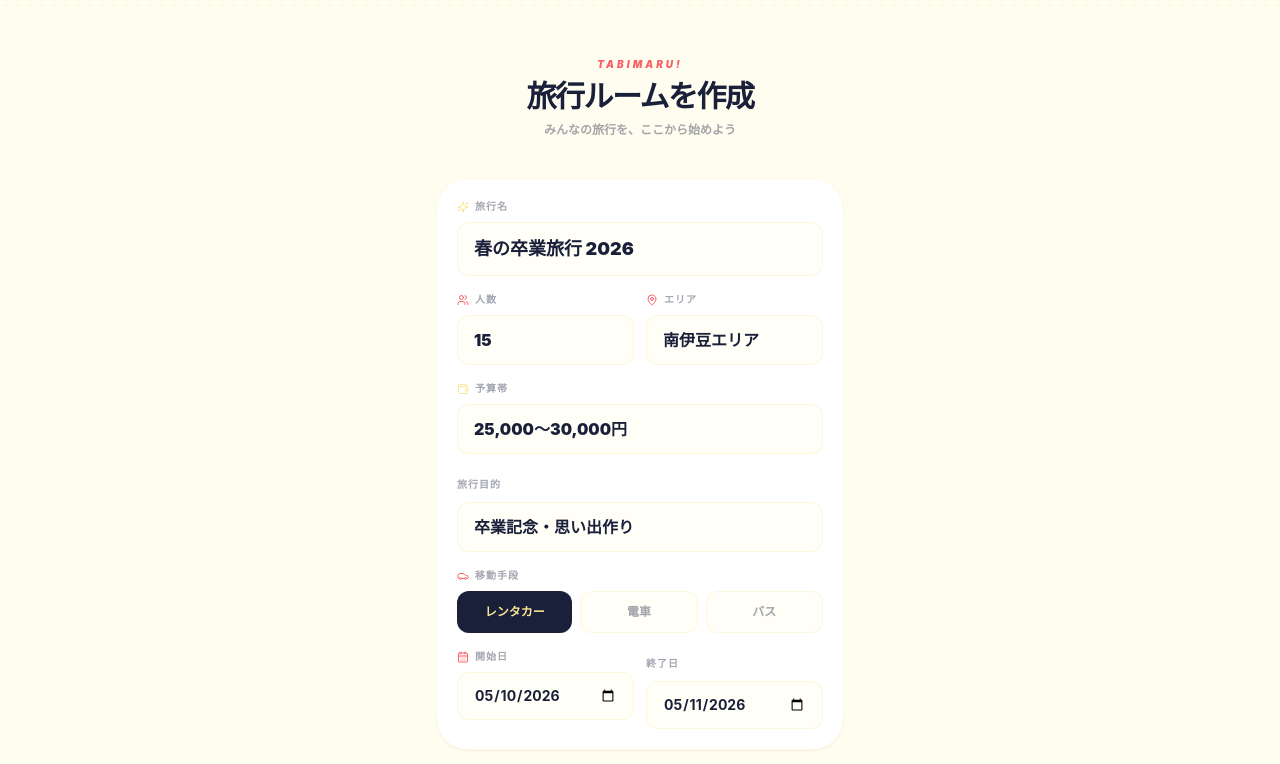
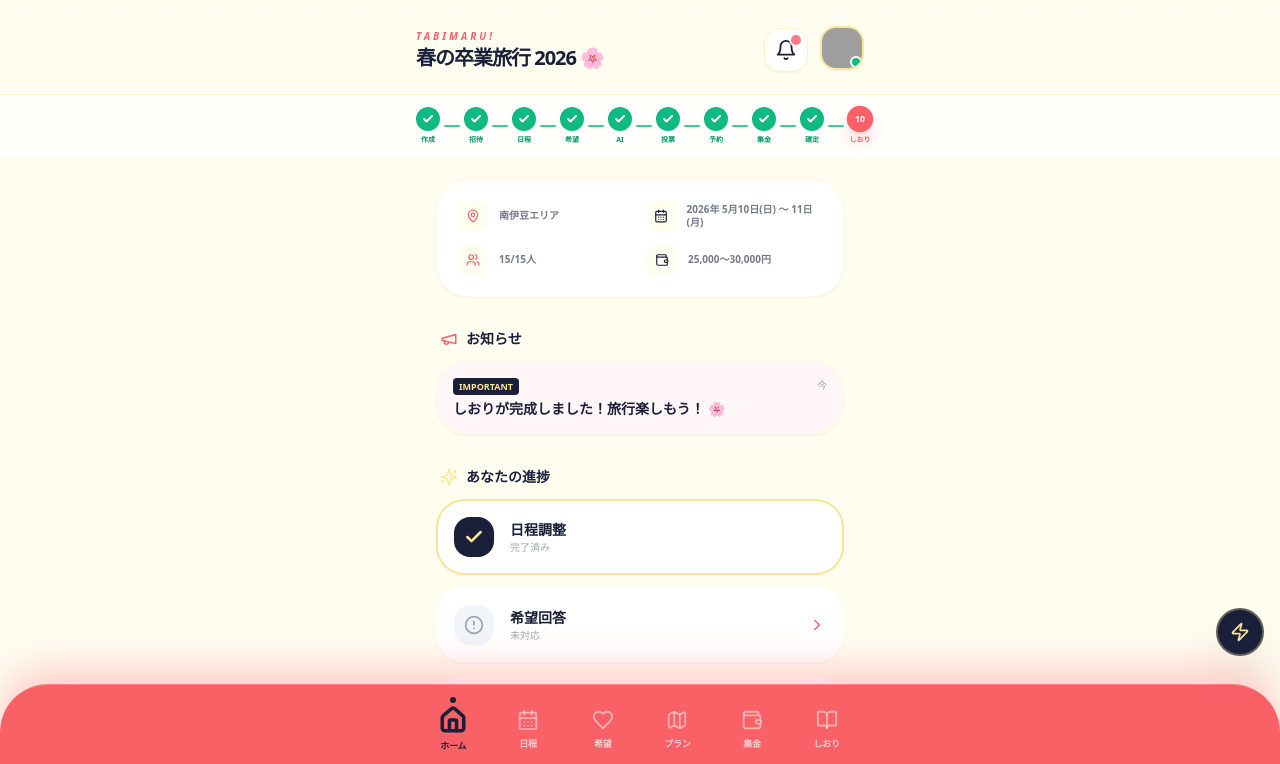
Before and after one commit to progrit-recruit/progrit0405F, a React (Vite) app: page / in a window 1280 px wide. Shown: the top 764 px of the page. Built offline with nearby package versions, Linux system fonts and the light colour scheme; grey boxes are pictures that could not be loaded.

Commit message:
全タブ開放 + ヘッダーに幹事/参加者切替ボタン追加

```diff
--- a/src/App.jsx
+++ b/src/App.jsx
@@ -22,7 +22,7 @@ const phaseOrder = [
 ];
 
 const App = () => {
-  const [tripPhase, setTripPhase] = useState('room_create');
+  const [tripPhase, setTripPhase] = useState('guide_ready');
   const [activeTab, setActiveTab] = useState('home');
   const [isOrganizer, setIsOrganizer] = useState(true);
   const [isUserMenuOpen, setIsUserMenuOpen] = useState(false);
@@ -140,6 +140,7 @@ const App = () => {
         isUserMenuOpen={isUserMenuOpen}
         setIsUserMenuOpen={setIsUserMenuOpen}
         isOrganizer={isOrganizer}
+        setIsOrganizer={setIsOrganizer}
         setActiveTab={setActiveTab}
       />
 
--- a/src/components/Header.jsx
+++ b/src/components/Header.jsx
@@ -1,8 +1,8 @@
 import React from 'react';
-import { Bell, User, Settings, LogOut } from 'lucide-react';
+import { Bell, User, Settings, LogOut, Users, ShieldCheck } from 'lucide-react';
 import { tripInfo, participants } from '../data/mockData';
 
-const Header = ({ isUserMenuOpen, setIsUserMenuOpen, isOrganizer, setActiveTab }) => {
+const Header = ({ isUserMenuOpen, setIsUserMenuOpen, isOrganizer, setIsOrganizer, setActiveTab }) => {
   return (
     <header className="sticky top-0 z-50 bg-cream/90 backdrop-blur-md border-b border-gold/40 px-5 py-5">
       <div className="max-w-md mx-auto flex items-center justify-between">
@@ -31,13 +31,19 @@ const Header = ({ isUserMenuOpen, setIsUserMenuOpen, isOrganizer, setActiveTab }
                   </p>
                   <p className="text-xs font-black text-white">{tripInfo.organizer}</p>
                 </div>
-                <button className="w-full flex items-center gap-3 px-4 py-3 rounded-2xl text-white hover:bg-white/10 active:bg-white/20 transition-all text-xs font-black">
-                  <User size={16} className="text-coral" /> ログイン
+                {/* Role Switcher */}
+                <button
+                  onClick={() => setIsOrganizer(!isOrganizer)}
+                  className={`w-full flex items-center gap-3 px-4 py-3 rounded-2xl transition-all text-xs font-black ${isOrganizer ? 'bg-coral/20 text-coral' : 'bg-gold/20 text-gold'}`}
+                >
+                  {isOrganizer ? <ShieldCheck size={16} /> : <Users size={16} />}
+                  {isOrganizer ? '幹事モード' : '参加者モード'}
+                  <span className="ml-auto text-[9px] text-white/40">切替 →</span>
                 </button>
+                <div className="h-px bg-gold/10 my-1 mx-2" />
                 <button className="w-full flex items-center gap-3 px-4 py-3 rounded-2xl text-white hover:bg-white/10 active:bg-white/20 transition-all text-xs font-black">
                   <Settings size={16} className="text-gold" /> 設定
                 </button>
-                <div className="h-px bg-gold/10 my-1 mx-2" />
                 <button className="w-full flex items-center gap-3 px-4 py-3 rounded-2xl text-coral hover:bg-coral/10 transition-all text-xs font-black">
                   <LogOut size={16} /> ログアウト
                 </button>
```
